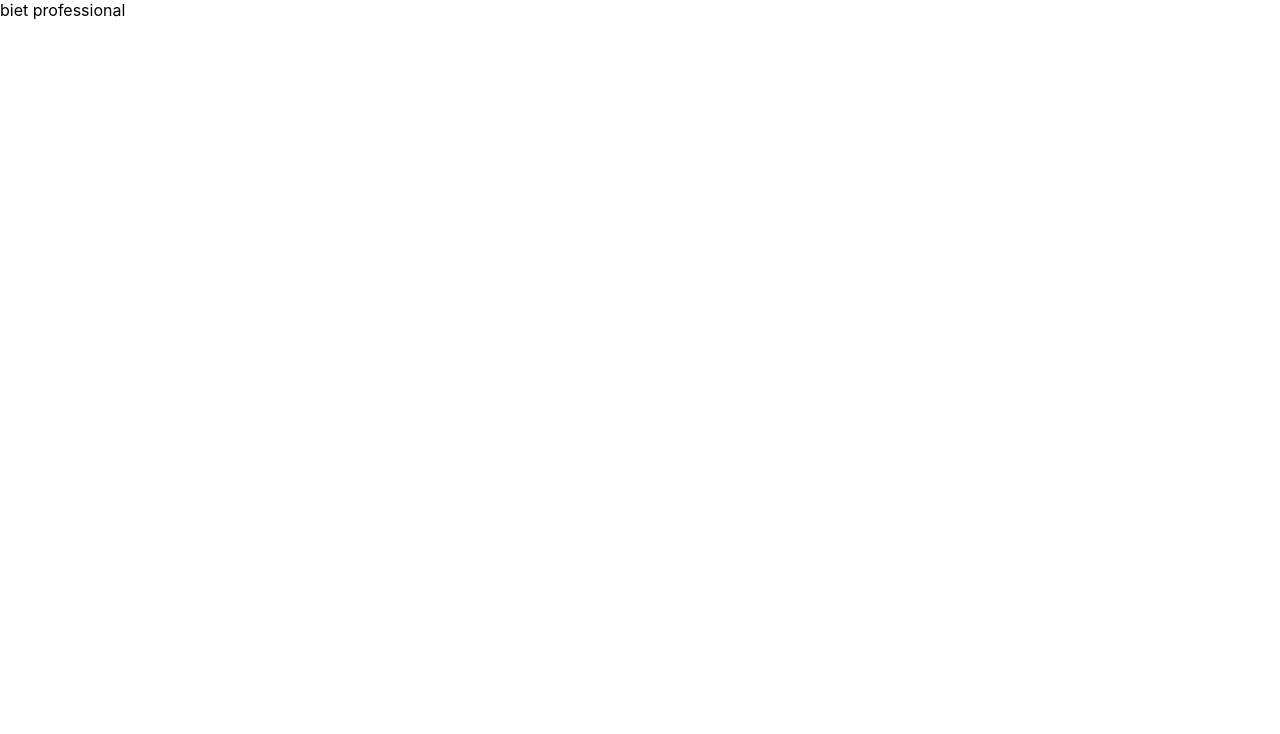
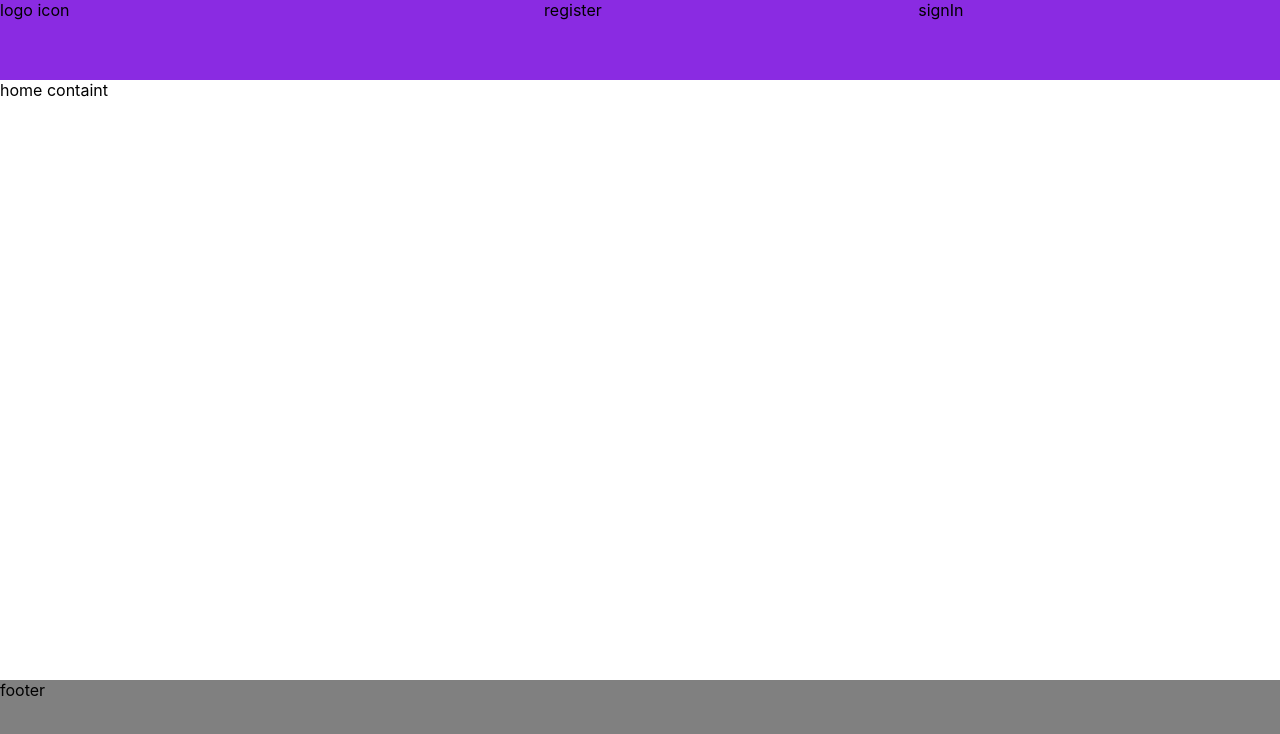
Before and after one commit to Aditya17051998/BIET_professional, a React (Create React App) app: page / in a window 1280 px wide. Shown: the top 734 px of the page. Built offline with nearby package versions, Linux system fonts and the light colour scheme.

Commit message:
homePageLayout

```diff
--- a/src/App.js
+++ /dev/null
@@ -1,12 +0,0 @@
-import React from 'react';
-import ReactDOM from 'react-dom';
-
-function App() {
-  return (
-    <div className="App">
-      biet professional
-    </div>
-  );
-}
-
-export default App;
--- /dev/null
+++ b/src/components/App.js
@@ -0,0 +1,19 @@
+import React, { Component } from 'react';
+import Footer from './Footer';
+import Home from './Home';
+import Navbar from './Navbar';
+
+class App extends Component {
+    render() {
+        return (
+                <div className="App">
+                   <Navbar />
+                   <Home />
+                   <Footer />
+
+                </div>
+        );
+    }
+}
+
+export default App;
--- /dev/null
+++ b/src/components/Footer.js
@@ -0,0 +1,13 @@
+import React, { Component } from 'react';
+
+class Footer extends Component {
+    render() {
+        return (
+            <div className="Footer">
+                footer
+            </div>
+        );
+    }
+}
+
+export default Footer;
--- /dev/null
+++ b/src/components/Home.js
@@ -0,0 +1,13 @@
+import React, { Component } from 'react';
+
+class Home extends Component {
+    render() {
+        return (
+            <div className="Home">
+                home containt
+            </div>
+        );
+    }
+}
+
+export default Home;
--- /dev/null
+++ b/src/components/Navbar.js
@@ -0,0 +1,21 @@
+import React, { Component } from 'react';
+import Register from './Register';
+import SignIn from './SignIn';
+
+class Navbar extends Component {
+    render() {
+        return (
+            <div className="Navbar">
+                <div className="logo-icon"> logo icon
+
+                </div>
+
+                <Register />
+                <SignIn />
+
+            </div>
+        );
+    }
+}
+
+export default Navbar;
--- /dev/null
+++ b/src/components/Register.js
@@ -0,0 +1,14 @@
+import React, { Component } from 'react';
+
+class Register extends Component {
+    render() {
+        return (
+            <div className="Register">
+                register
+
+            </div>
+        );
+    }
+}
+
+export default Register;
--- /dev/null
+++ b/src/components/SignIn.js
@@ -0,0 +1,13 @@
+import React, { Component } from 'react';
+
+class SignIn extends Component {
+    render() {
+        return (
+            <div className="SignIn">
+                signIn
+            </div>
+        );
+    }
+}
+
+export default SignIn;
--- a/src/index.css
+++ b/src/index.css
@@ -11,3 +11,28 @@ code {
   font-family: source-code-pro, Menlo, Monaco, Consolas, 'Courier New',
     monospace;
 }
+.App {
+  height: 100vh;
+}
+
+.Navbar {
+  background-color: blueviolet;
+  display: flex;
+  height: 10%;
+}
+.logo-icon {
+  flex-grow: 3;
+}
+.Register {
+  flex-grow: 2;
+}
+.SignIn {
+  flex-grow: 2;
+}
+.Home {
+  height: 75%;
+}
+.Footer {
+  background-color: grey;
+  height: 15%;
+}
--- a/src/index.js
+++ b/src/index.js
@@ -1,7 +1,7 @@
 import React from 'react';
 import ReactDOM from 'react-dom';
 import './index.css';
-import App from './App';
+import App from './components/App';
 
 ReactDOM.render(
   <React.StrictMode>
```
